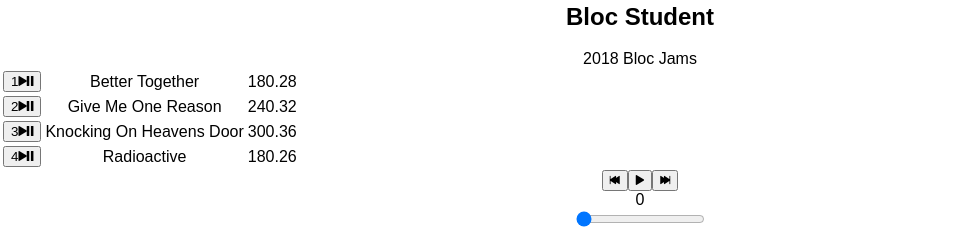
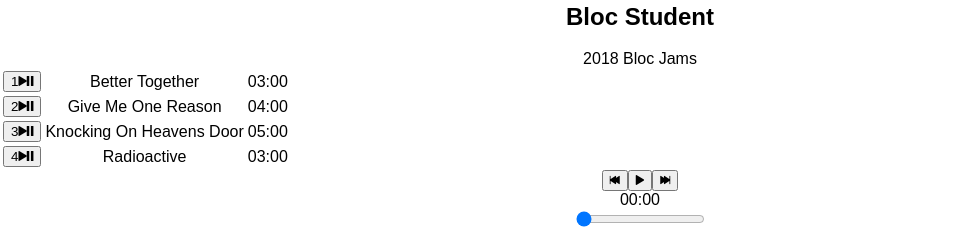
Before and after one commit to kristru/bloc-jams-react, a React (Create React App) app: page /album/the-bloc-jams-mix in a window 1280 px wide. Shown: the part 720-951 px from the top of the page, without its empty margins (0-980 px from the left). Built offline with nearby package versions, Linux system fonts and the light colour scheme.

Commit message:
format time

```diff
--- a/src/components/Album.js
+++ b/src/components/Album.js
@@ -97,6 +97,15 @@ handleVolumeChange(e){
   this.setState({ volume:volume });
 }
 
+formatTime(time) {
+  var min = Math.floor(time/60);
+  var sec = Math.round(time - (min*60));
+  if(isNaN(time)){return '--:--';}
+  if(min < 10) {min = '0' + min;}
+  if(sec < 10) {sec = '0' + sec;}
+  return min + ':' + sec;
+}
+
   render() {
     return (
       <section className="album">
@@ -126,7 +135,7 @@ handleVolumeChange(e){
                     </button>
                   </td>
                   <td className="song-title">{this.state.album.songs[index].title}</td>
-                  <td id="song-duration">{this.state.album.songs[index].duration}</td>
+                  <td id="song-duration">{this.formatTime(this.state.album.songs[index].duration)}</td>
                  </tr>
                )
               }
@@ -135,8 +144,8 @@ handleVolumeChange(e){
           <PlayerBar
             isPlaying={this.state.isPlaying}
             currentSong={this.state.currentSong}
-            currentTime={this.audioElement.currentTime}
-            duration={this.audioElement.duration}
+            currentTime={this.formatTime(this.audioElement.currentTime)}
+            duration={this.formatTime(this.audioElement.duration)}
             volume={this.audioElement.volume}
             handleSongClick={() => this.handleSongClick(this.state.currentSong)}
             handlePrevClick={() => this.handlePrevClick()}
```
